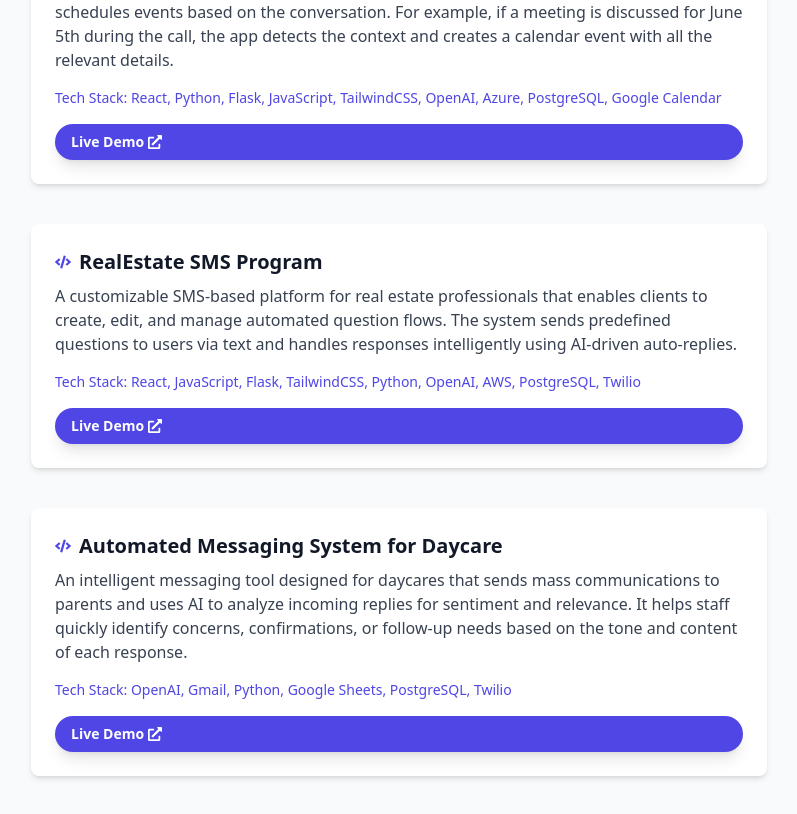
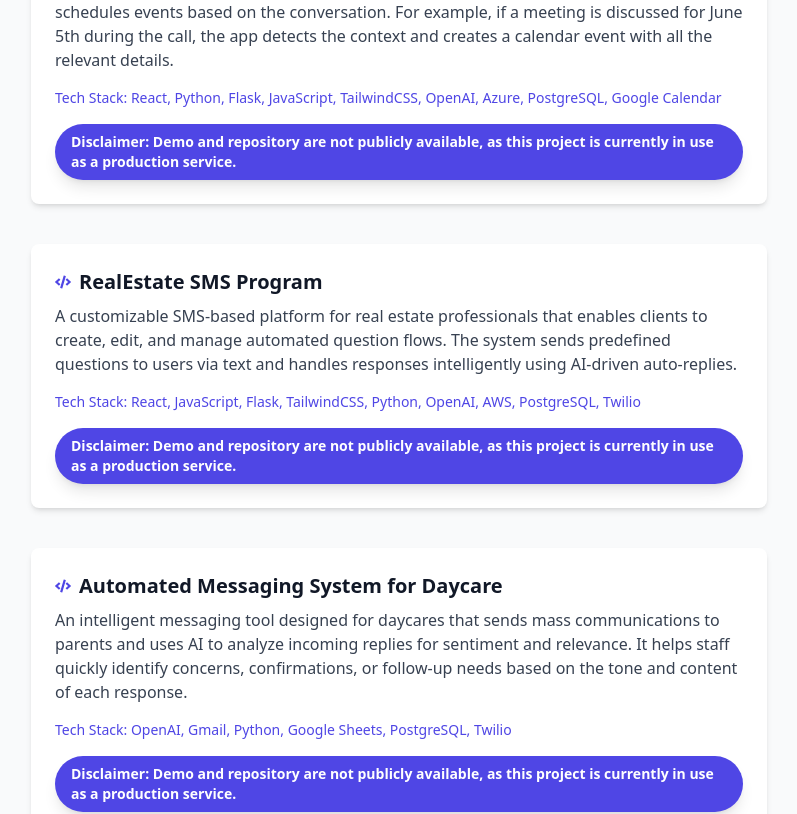
Before and after one commit to KodyHatcher/KodyHatcher.github.io, a React (Create React App) app in the folder tech_portfolio/: page / in a window 1280 px wide. Shown: the part 1108-1922 px from the top of the page, without its empty margins (241-1038 px from the left). Built offline with nearby package versions, Linux system fonts and the light colour scheme.

Commit message:
now should work

```diff
--- a/tech_portfolio/src/components/projects.js
+++ b/tech_portfolio/src/components/projects.js
@@ -62,7 +62,7 @@ function Projects() {
               </div>
 
               <div className="bg-indigo-600 text-white font-semibold text-sm px-4 py-2 rounded-full shadow-lg inline-flex items-center">
-                Live Demo <FaExternalLinkAlt className="ml-1" />
+                {demo}
               </div>
             </motion.div>
           ))}
```
